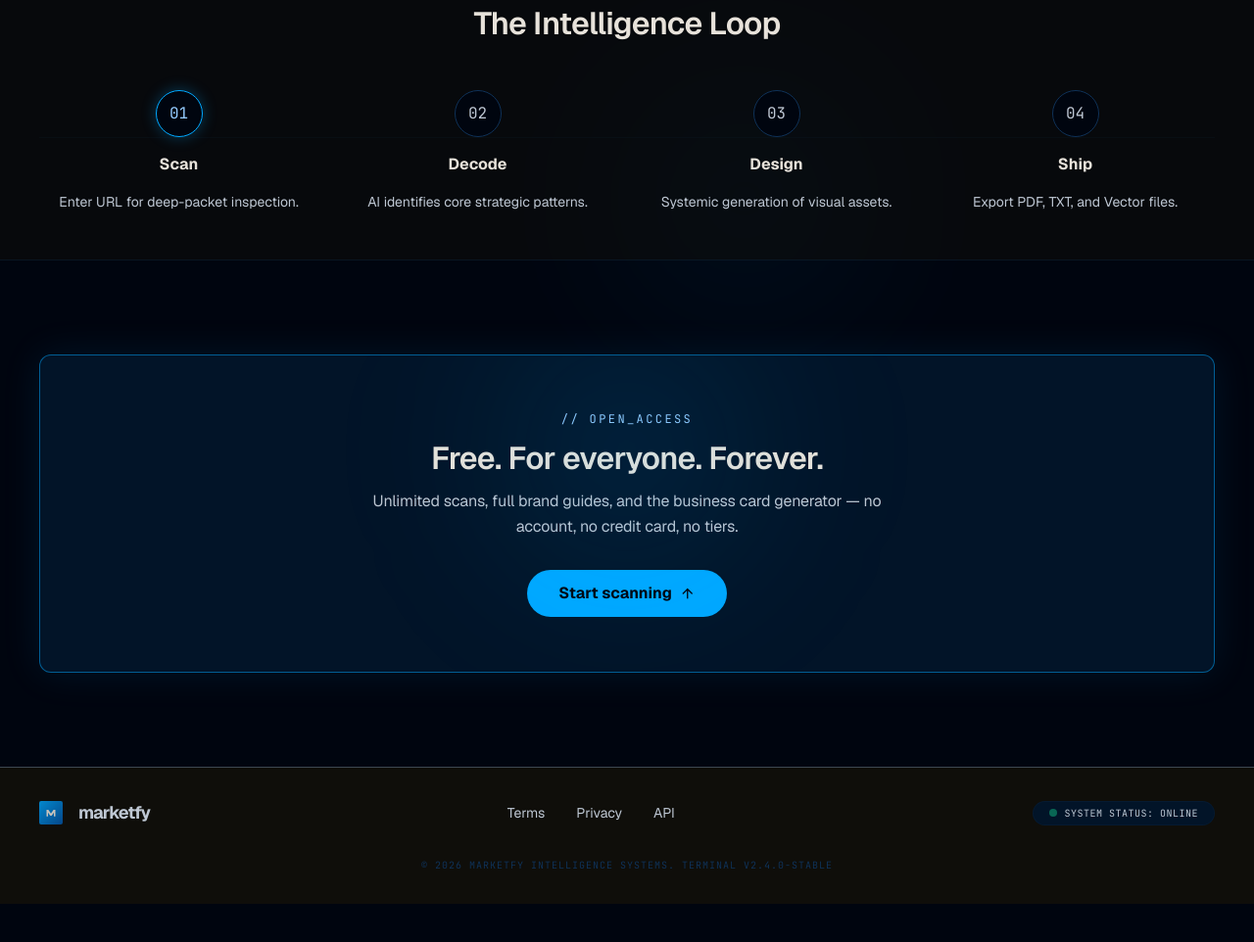
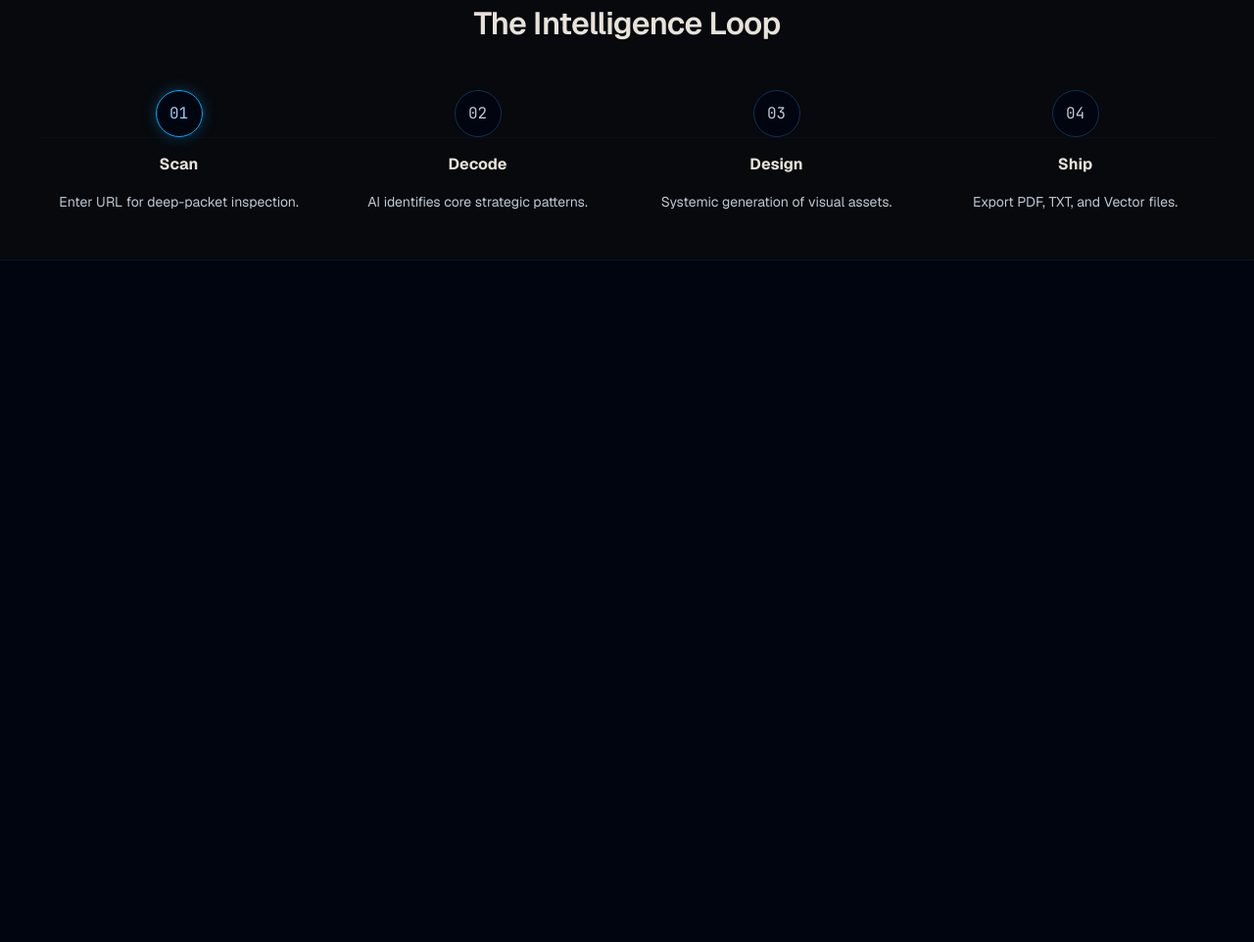
Before and after one commit to leotu2008-ux/Marketfy, a website: page index.html in a window 1280 px wide. Shown: the part 1302-2264 px from the top of the page at 98% size. After the commit the page ends 1616 px from the top, so only its background shows below. Drawn offline with nearby package versions, Linux system fonts and the light colour scheme.

Commit message:
Trim chrome: drop profile button, footer, free banner; simplify stats
- Removed the account_circle profile button from the nav.
- Stats ticker reduced to two entries: Brands Scanned (now 3k+) and
  24/7 Live Intelligence; the analysis-speed and accuracy stats are gone.
- Removed the OPEN_ACCESS free-forever banner and the entire footer,
  so the page now ends after the Intelligence Loop section.

```diff
--- a/index.html
+++ b/index.html
@@ -95,11 +95,6 @@ select.mfy option{background:#021428}
         <span class="font-body-md">SYNC</span>
         <span class="bg-secondary-container text-on-secondary-container text-[10px] px-1.5 py-0.5 rounded-full font-bold uppercase tracking-wider">Soon</span>
       </div>
-    </div>
-    <div class="flex items-center gap-md">
-      <button class="p-xs text-on-surface-variant hover:bg-surface-container-highest/50 rounded-full transition-all active:scale-90">
-        <span class="material-symbols-outlined">account_circle</span>
-      </button>
     </div>
   </div>
 </nav>
@@ -434,10 +429,8 @@ select.mfy option{background:#021428}
   </section>
 
   <!-- Stats / Feature Ticker -->
-  <div class="max-w-7xl mx-auto mt-xl px-6 md:px-margin grid grid-cols-2 md:grid-cols-4 gap-lg pt-lg border-t border-outline/30">
-    <div class="flex flex-col gap-xs"><span class="font-display-lg text-headline-lg text-primary font-semibold">0.4s</span><span class="font-label-caps text-label-caps uppercase tracking-widest text-on-surface-variant">Analysis speed</span></div>
-    <div class="flex flex-col gap-xs"><span class="font-display-lg text-headline-lg text-primary font-semibold">99.8%</span><span class="font-label-caps text-label-caps uppercase tracking-widest text-on-surface-variant">Accuracy rating</span></div>
-    <div class="flex flex-col gap-xs"><span class="font-display-lg text-headline-lg text-primary font-semibold">12k+</span><span class="font-label-caps text-label-caps uppercase tracking-widest text-on-surface-variant">Brands Scanned</span></div>
+  <div class="max-w-7xl mx-auto mt-xl px-6 md:px-margin grid grid-cols-2 gap-lg pt-lg border-t border-outline/30">
+    <div class="flex flex-col gap-xs"><span class="font-display-lg text-headline-lg text-primary font-semibold">3k+</span><span class="font-label-caps text-label-caps uppercase tracking-widest text-on-surface-variant">Brands Scanned</span></div>
     <div class="flex flex-col gap-xs"><span class="font-display-lg text-headline-lg text-primary font-semibold">24/7</span><span class="font-label-caps text-label-caps uppercase tracking-widest text-on-surface-variant">Live Intelligence</span></div>
   </div>
 
@@ -499,42 +492,6 @@ select.mfy option{background:#021428}
     </div>
   </section>
 
-  <!-- Free access banner -->
-  <section class="max-w-7xl mx-auto px-6 md:px-margin mt-xl py-xl">
-    <div class="relative overflow-hidden bg-surface-container-low border border-primary-container/50 rounded-xl p-10 md:p-14 text-center bento-glow shadow-[0_0_40px_rgba(0,168,255,0.1)]">
-      <div class="absolute -top-24 left-1/2 -translate-x-1/2 w-96 h-96 glow-cyan blur-[80px] pointer-events-none"></div>
-      <span class="font-data-mono text-primary text-[12px] uppercase tracking-[0.2em] mb-3 block">// OPEN_ACCESS</span>
-      <h2 class="font-display-lg text-headline-lg font-semibold mb-3">Free. For everyone. Forever.</h2>
-      <p class="text-on-surface-variant text-body-lg max-w-xl mx-auto mb-8">Unlimited scans, full brand guides, and the business card generator — no account, no credit card, no tiers.</p>
-      <button class="px-8 py-3 bg-primary-container text-[#00050F] rounded-full font-bold hover:brightness-110 active:scale-95 transition-all inline-flex items-center gap-xs" onclick="window.scrollTo({top:0,behavior:'smooth'});setTimeout(()=>document.getElementById('urlInput').focus(),600)">
-        Start scanning <span class="material-symbols-outlined text-base">arrow_upward</span>
-      </button>
-    </div>
-  </section>
-
-  <!-- Footer -->
-  <footer class="mt-xl border-t border-outline-variant bg-surface-container-lowest">
-    <div class="max-w-7xl mx-auto px-6 md:px-margin py-lg flex flex-col md:flex-row justify-between items-center gap-lg">
-      <div class="flex items-center gap-sm">
-        <div class="w-6 h-6 rounded-sm bg-gradient-to-br from-primary-container to-secondary-container flex items-center justify-center opacity-80">
-          <svg viewBox="0 0 16 16" fill="none" xmlns="http://www.w3.org/2000/svg" class="w-3 h-3"><path d="M2 13 L2 4 L4.5 4 L8 9 L11.5 4 L14 4 L14 13 L12 13 L12 7.5 L9 12 L7 12 L4 7.5 L4 13 Z" fill="#F5F0E8"/></svg>
-        </div>
-        <span class="font-display-lg text-lg font-bold tracking-tighter text-on-surface-variant">marketfy</span>
-      </div>
-      <div class="flex gap-lg items-center text-on-surface-variant text-body-md">
-        <a class="hover:text-primary transition-colors" href="#">Terms</a>
-        <a class="hover:text-primary transition-colors" href="#">Privacy</a>
-        <a class="hover:text-primary transition-colors" href="#">API</a>
-      </div>
-      <div class="flex items-center gap-xs px-sm py-1 bg-surface-container-low rounded-full border border-outline/20">
-        <div class="w-2 h-2 rounded-full bg-emerald-500 animate-pulse"></div>
-        <span class="font-data-mono text-[10px] text-on-surface-variant uppercase tracking-wider">System Status: Online</span>
-      </div>
-    </div>
-    <div class="max-w-7xl mx-auto px-6 md:px-margin pb-lg text-center">
-      <p class="font-data-mono text-[10px] text-outline uppercase tracking-widest">© 2026 Marketfy Intelligence Systems. Terminal v2.4.0-Stable</p>
-    </div>
-  </footer>
 </main>
 
 <style>
```
